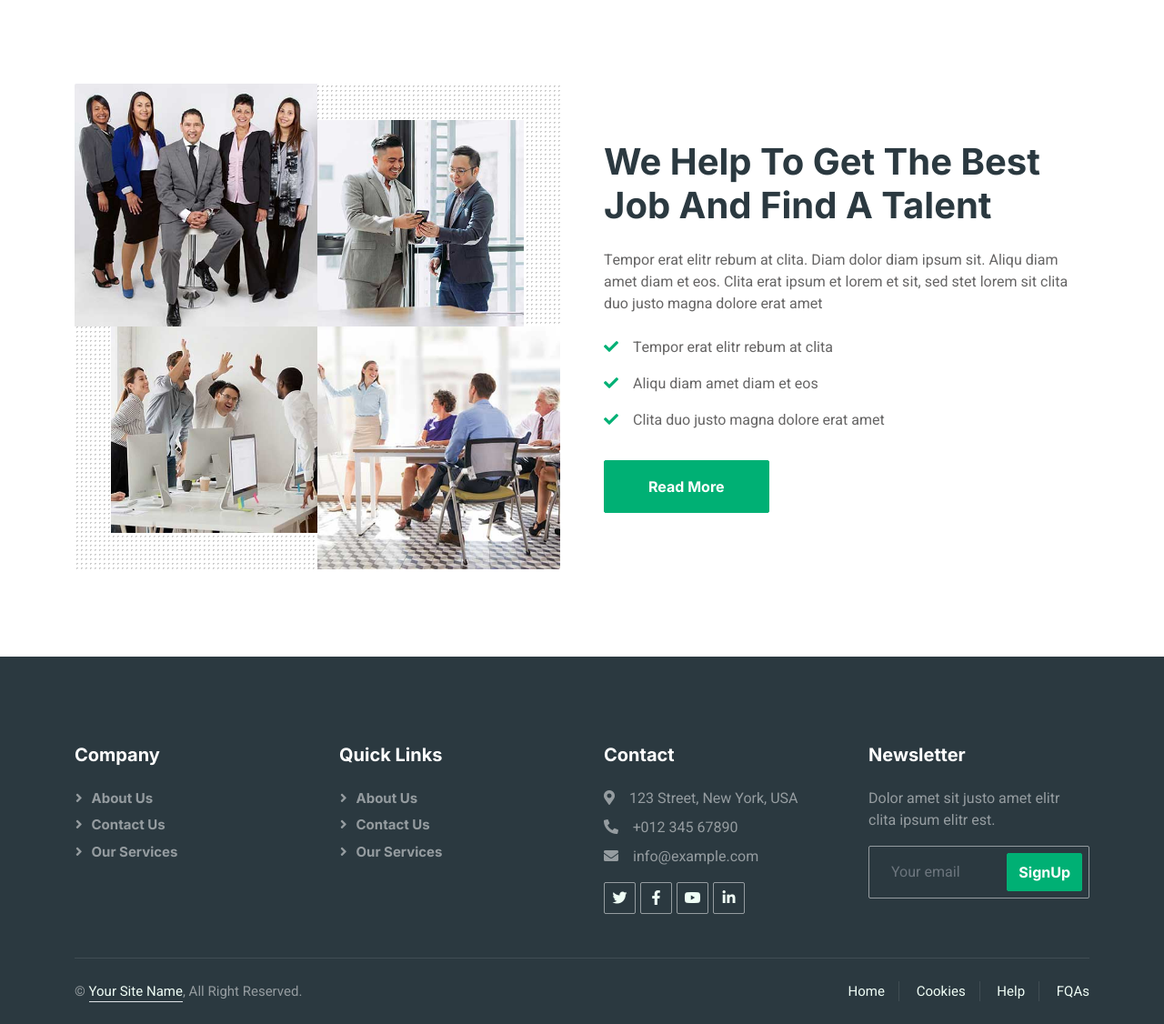
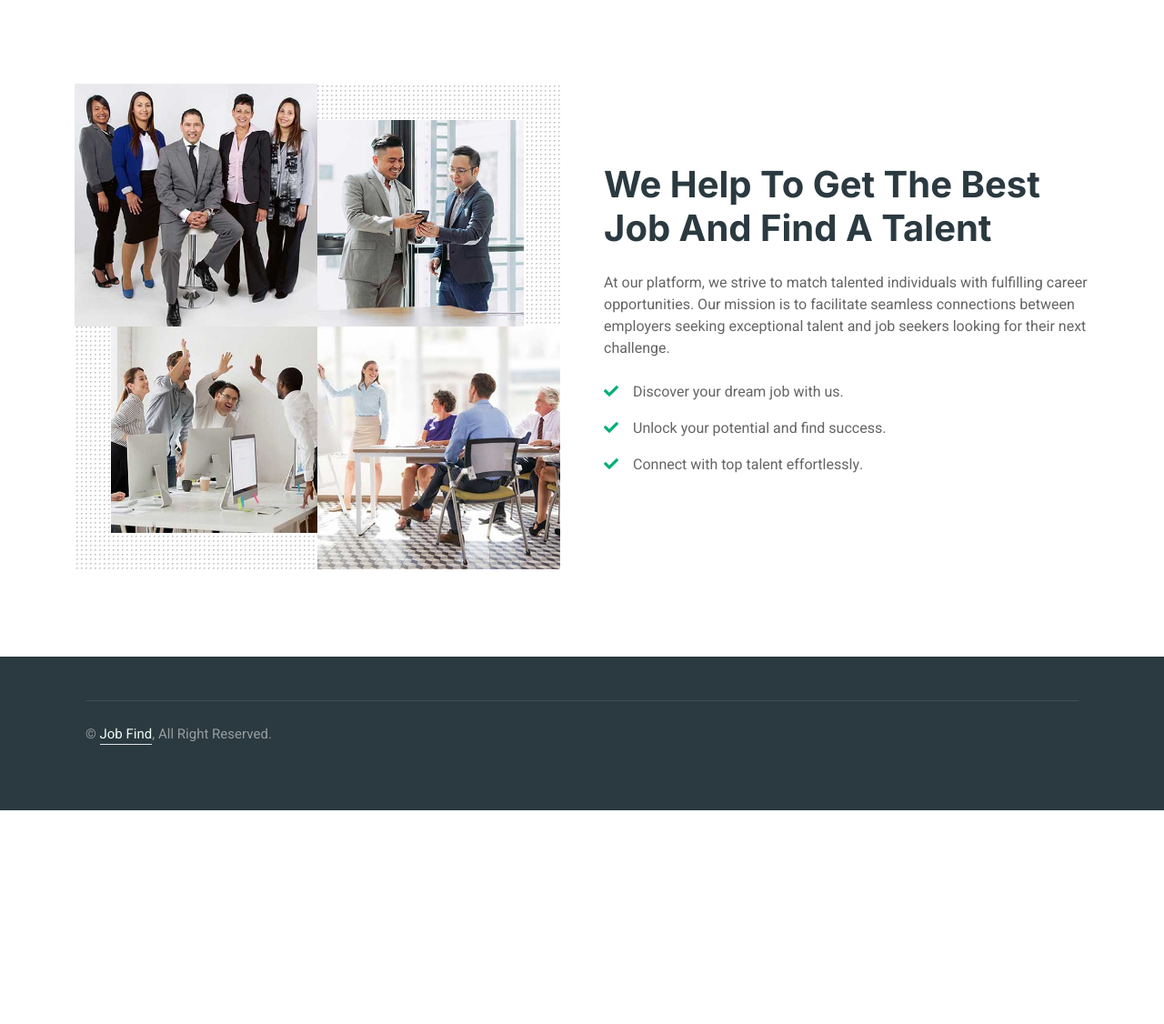
Before and after one commit to thisishammo/JobFind, a Flask app: page /about in a window 1280 px wide. Shown: the part 476-1602 px from the top of the page at 91% size. After the commit the page ends 1367 px from the top, so only its background shows below. Run offline with Flask 3, Linux system fonts and the light colour scheme; some libraries are stand-ins or nearby versions.

Commit message:
about.html

```diff
--- a/templates/about.html
+++ b/templates/about.html
@@ -112,11 +112,10 @@
                     </div>
                     <div class="col-lg-6 wow fadeIn" data-wow-delay="0.5s">
                         <h1 class="mb-4">We Help To Get The Best Job And Find A Talent</h1>
-                        <p class="mb-4">Tempor erat elitr rebum at clita. Diam dolor diam ipsum sit. Aliqu diam amet diam et eos. Clita erat ipsum et lorem et sit, sed stet lorem sit clita duo justo magna dolore erat amet</p>
-                        <p><i class="fa fa-check text-primary me-3"></i>Tempor erat elitr rebum at clita</p>
-                        <p><i class="fa fa-check text-primary me-3"></i>Aliqu diam amet diam et eos</p>
-                        <p><i class="fa fa-check text-primary me-3"></i>Clita duo justo magna dolore erat amet</p>
-                        <a class="btn btn-primary py-3 px-5 mt-3" href="">Read More</a>
+                        <p class="mb-4"> At our platform, we strive to match talented individuals with fulfilling career opportunities. Our mission is to facilitate seamless connections between employers seeking exceptional talent and job seekers looking for their next challenge.</p>
+                        <p><i class="fa fa-check text-primary me-3"></i>Discover your dream job with us.</p>
+                        <p><i class="fa fa-check text-primary me-3"></i>Unlock your potential and find success.</p>
+                        <p><i class="fa fa-check text-primary me-3"></i>Connect with top talent effortlessly.</p>
                     </div>
                 </div>
             </div>
@@ -126,57 +125,12 @@
         <div class="container-fluid bg-dark text-white-50 footer pt-5 mt-5 wow fadeIn" data-wow-delay="0.1s">
             <div class="container py-5">
                 <div class="row g-5">
-                    <div class="col-lg-3 col-md-6">
-                        <h5 class="text-white mb-4">Company</h5>
-                        <a class="btn btn-link text-white-50" href="">About Us</a>
-                        <a class="btn btn-link text-white-50" href="">Contact Us</a>
-                        <a class="btn btn-link text-white-50" href="">Our Services</a>
-
-
-                    </div>
-                    <div class="col-lg-3 col-md-6">
-                        <h5 class="text-white mb-4">Quick Links</h5>
-                        <a class="btn btn-link text-white-50" href="">About Us</a>
-                        <a class="btn btn-link text-white-50" href="">Contact Us</a>
-                        <a class="btn btn-link text-white-50" href="">Our Services</a>
-
-
-                    </div>
-                    <div class="col-lg-3 col-md-6">
-                        <h5 class="text-white mb-4">Contact</h5>
-                        <p class="mb-2"><i class="fa fa-map-marker-alt me-3"></i>123 Street, New York, USA</p>
-                        <p class="mb-2"><i class="fa fa-phone-alt me-3"></i>+012 345 67890</p>
-                        <p class="mb-2"><i class="fa fa-envelope me-3"></i>info@example.com</p>
-                        <div class="d-flex pt-2">
-                            <a class="btn btn-outline-light btn-social" href=""><i class="fab fa-twitter"></i></a>
-                            <a class="btn btn-outline-light btn-social" href=""><i class="fab fa-facebook-f"></i></a>
-                            <a class="btn btn-outline-light btn-social" href=""><i class="fab fa-youtube"></i></a>
-                            <a class="btn btn-outline-light btn-social" href=""><i class="fab fa-linkedin-in"></i></a>
-                        </div>
-                    </div>
-                    <div class="col-lg-3 col-md-6">
-                        <h5 class="text-white mb-4">Newsletter</h5>
-                        <p>Dolor amet sit justo amet elitr clita ipsum elitr est.</p>
-                        <div class="position-relative mx-auto" style="max-width: 400px;">
-                            <input class="form-control bg-transparent w-100 py-3 ps-4 pe-5" type="text" placeholder="Your email">
-                            <button type="button" class="btn btn-primary py-2 position-absolute top-0 end-0 mt-2 me-2">SignUp</button>
-                        </div>
-                    </div>
-                </div>
                 </div>
                 <div class="container">
                     <div class="copyright">
                         <div class="row">
                             <div class="col-md-6 text-center text-md-start mb-3 mb-md-0">
-                            &copy; <a class="border-bottom" href="#">Your Site Name</a>, All Right Reserved.
-                        </div>
-                        <div class="col-md-6 text-center text-md-end">
-                            <div class="footer-menu">
-                                <a href="">Home</a>
-                                <a href="">Cookies</a>
-                                <a href="">Help</a>
-                                <a href="">FQAs</a>
-                            </div>
+                                &copy; <a class="border-bottom" href="#">Job Find</a>, All Right Reserved.
                             </div>
                         </div>
                     </div>
--- a/templates/index.html
+++ b/templates/index.html
@@ -276,7 +276,7 @@
                 <div class="copyright">
                     <div class="row">
                         <div class="col-md-6 text-center text-md-start mb-3 mb-md-0">
-                            &copy; <a class="border-bottom" href="#">Your Site Name</a>, All Right Reserved.
+                            &copy; <a class="border-bottom" href="#">Job Find</a>, All Right Reserved.
                         </div>
                     </div>
                 </div>
```
Lines whose indentation alone changed are shown as unchanged.
